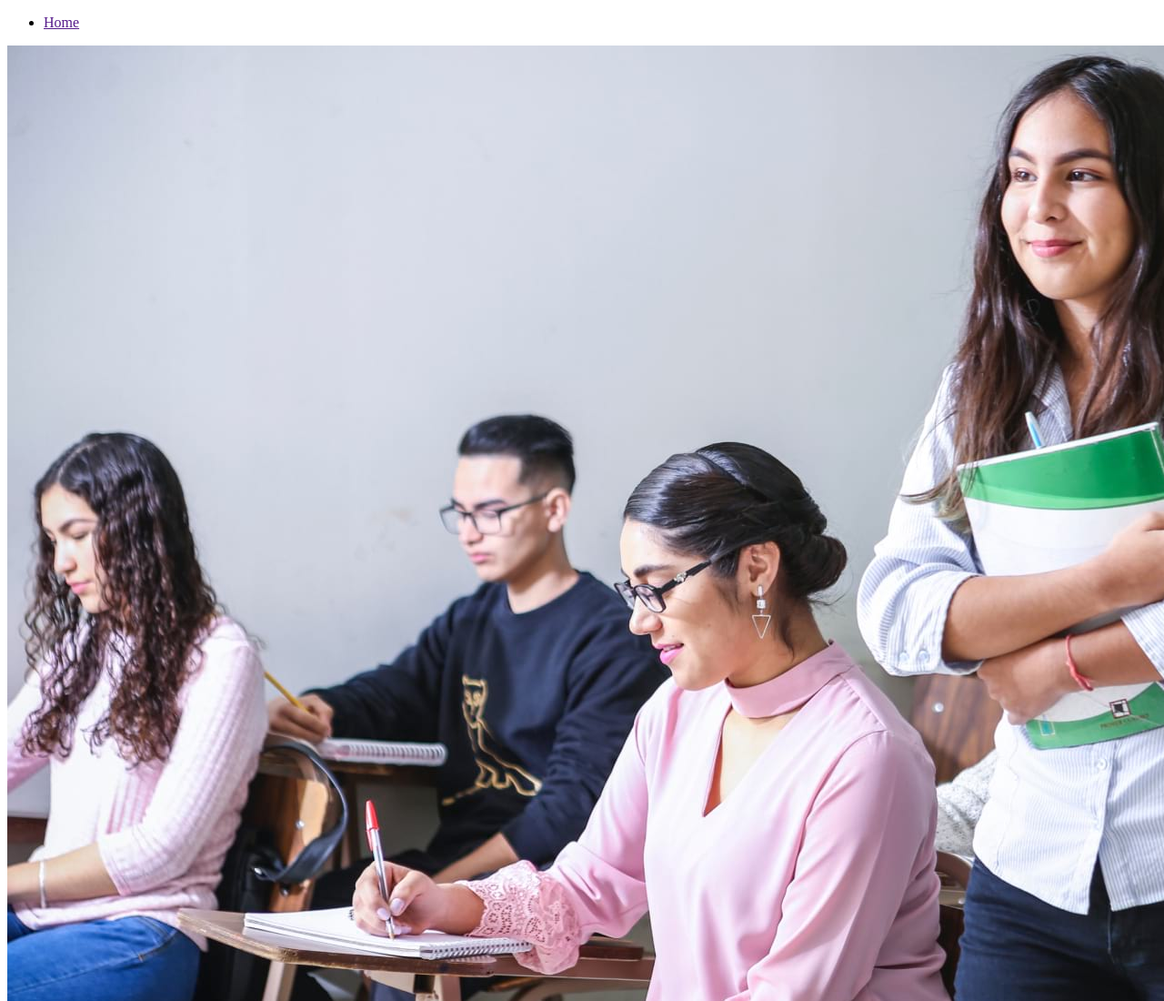
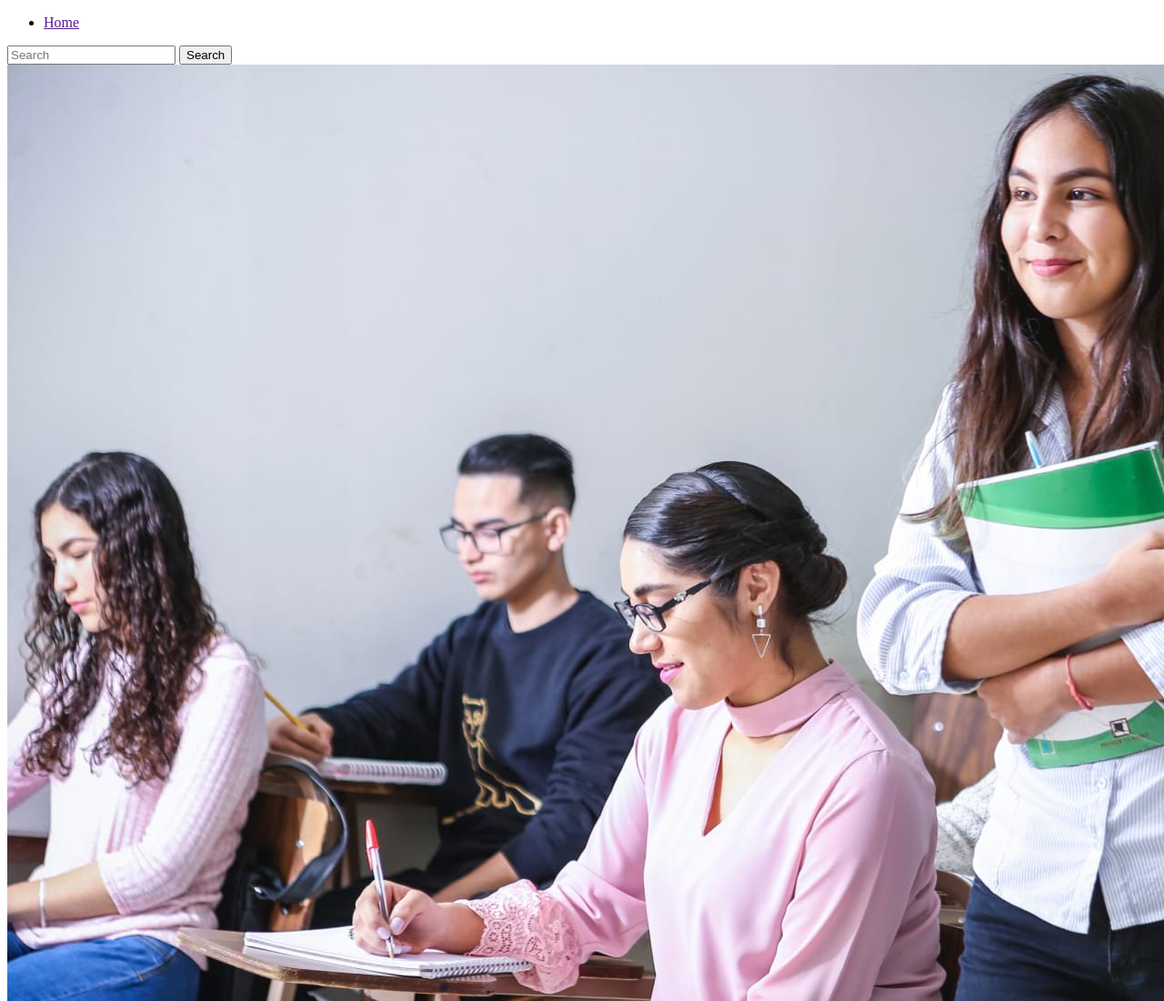
Before and after one commit to NhiThantt/BSProject5008, a plain HTML site: page index.html in a window 1280 px wide. Shown: the top 1100 px of the page at 91% size. Drawn offline with Linux system fonts and the light colour scheme.

Commit message:
them form search

```diff
--- a/index.html
+++ b/index.html
@@ -14,6 +14,10 @@
             <ul>
                 <li> <a href="">Home</a></li>
             </ul>
+            <form action="">
+                <input type="text" placeholder="Search">
+                <button>Search</button>
+            </form>
         </nav>
     </header>
     <section class="carousel">
```
